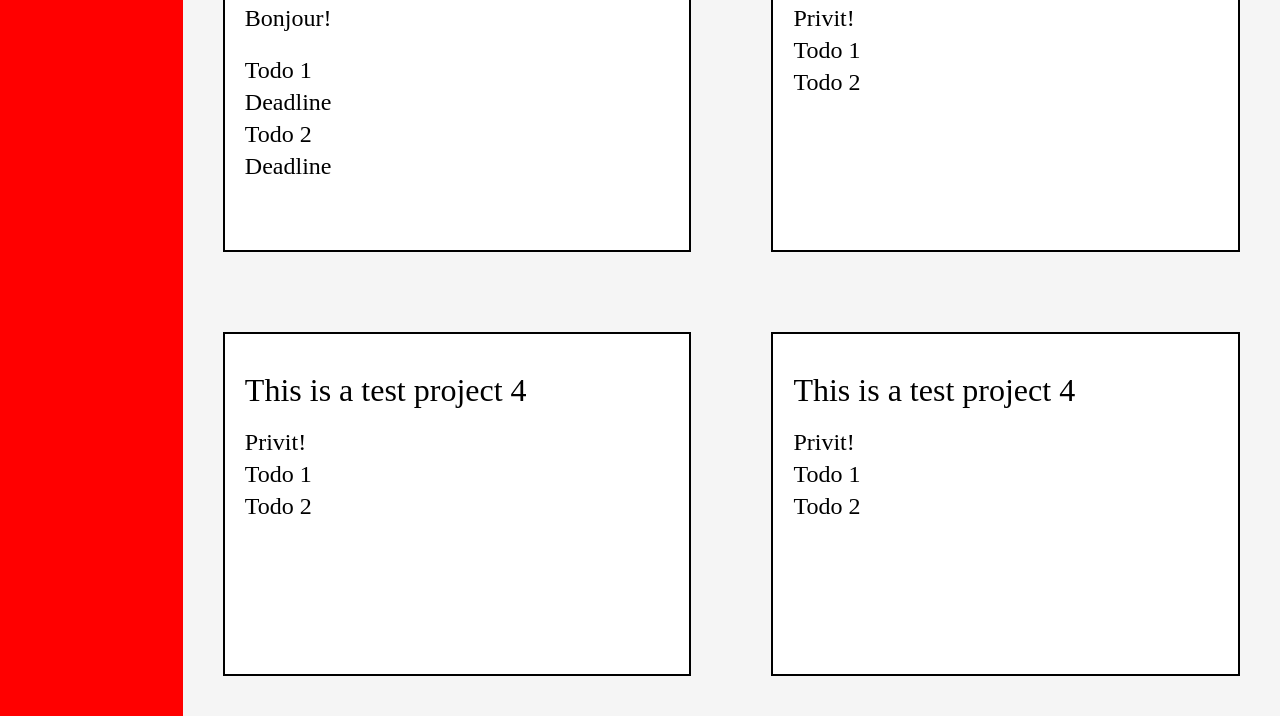
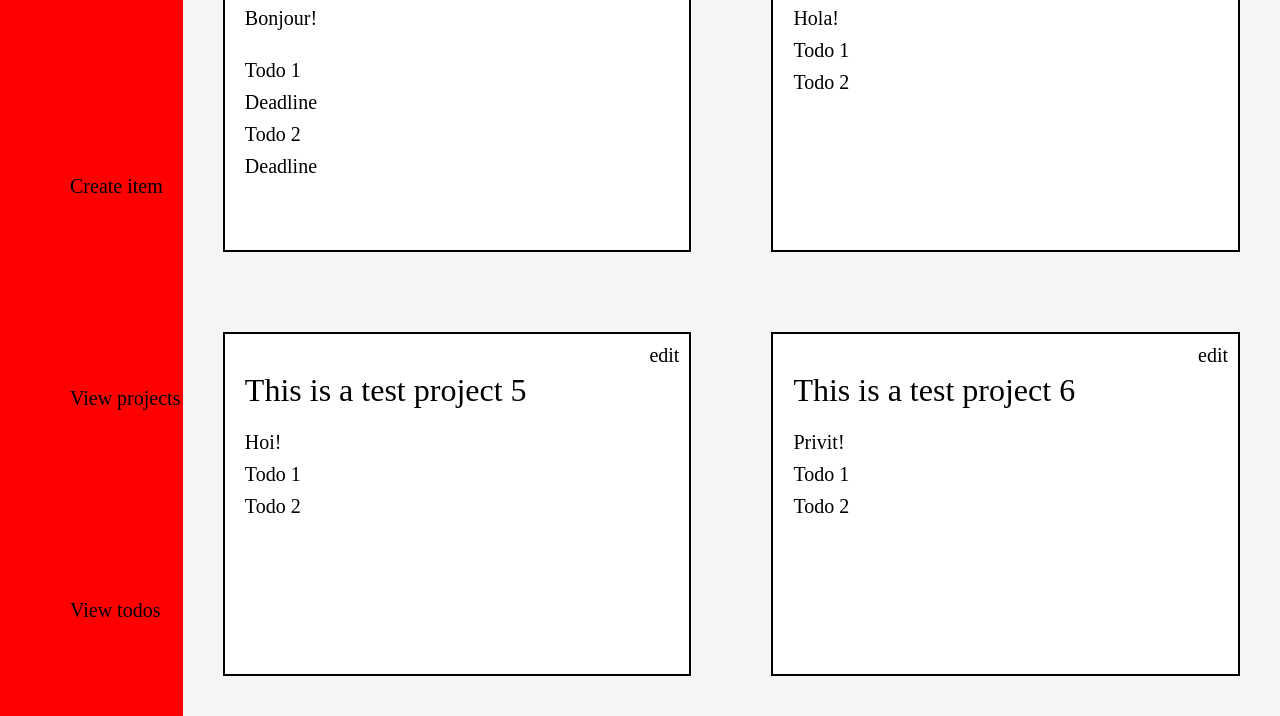
Before and after one commit to mborisevich/atom_todo, a website built with webpack: page src/template.html in a window 1280 px wide. Shown: the part 556-1272 px from the top of the page. Built offline with nearby package versions, Linux system fonts and the light colour scheme.

Commit message:
Added side bar button text

```diff
--- a/src/style.css
+++ b/src/style.css
@@ -59,32 +59,46 @@ div#side-bar {
     background-color: red;
     grid-row-start: 1;
     grid-row-end: 3;
-
+    display: grid;
+    grid-template-rows: 1fr 1fr 1fr 1fr 1fr 1fr;
+    grid-template-columns: 1fr;
+    align-items: center;
+    padding-left: 70px;
+    font-size: 1.25rem;
 }
 div#nav-panel {
     background-color: black;
 }
+
 div#project-container{
     display: flex;
     flex-wrap: wrap;
     background-color: whitesmoke;
 }
 div.project {
+    position: relative;
     flex: 1;
     min-height: 300px;
     min-width: 300px;
-    font-size: 1.5rem;
+    font-size: 1.25rem;
     line-height: 2rem;
     padding: 20px;
     margin: 40px;
     border: 2px black solid;
     background-color: white;
+    overflow: scroll;
 
 }
 div.project>h1 {
     font-size: 2rem;
     padding: 20px 0px;
 }
+p#edit {
+    position: absolute;
+    top: 5px;
+    right: 10px;
+
+}
 p.project-title{
     padding-bottom: 20px;
 }
--- a/src/template.html
+++ b/src/template.html
@@ -8,14 +8,23 @@
 </head>
 <body>
     <div class="grid-container">
-        <div id="side-bar"></div>
+        <div id="side-bar">
+            <div class="side-button">IMAGE</div>
+            <div class="side-button">Create project</div>
+            <div class="side-button">Create todo</div>
+            <div class="side-button">Create item</div>
+            <div class="side-button">View projects</div>
+            <div class="side-button">View todos</div>
+        </div>
         <div id="nav-panel"></div>
         <div id="project-container">
             <div class="project">
+                <p id="edit">edit</p>
                 <h1>This is a test project 1</h1>
                 <p>Hello everyone!</p>
             </div>
             <div class="project">
+                <p id="edit">edit</p>
                 <h1>This is a test project 2</h1>
                 <p>Hi!</p>
                 <ol>
@@ -24,6 +33,7 @@
                 </ol>
             </div>
             <div class="project">
+                <p id="edit">edit</p>
                 <h1>This is a test project 3</h1>
                 <p class="project-title">Bonjour!</p>
                 <ol>
@@ -36,23 +46,26 @@
                 </ol>
             </div>
             <div class="project">
+                <p id="edit">edit</p>
                 <h1>This is a test project 4</h1>
-                <p>Privit!</p>
+                <p>Hola!</p>
                 <ol>
                     <li>Todo 1</li>
                     <li>Todo 2</li>
                 </ol>
             </div>
             <div class="project">
-                <h1>This is a test project 4</h1>
-                <p>Privit!</p>
+                <p id="edit">edit</p>
+                <h1>This is a test project 5</h1>
+                <p>Hoi!</p>
                 <ol>
                     <li>Todo 1</li>
                     <li>Todo 2</li>
                 </ol>
             </div>
             <div class="project">
-                <h1>This is a test project 4</h1>
+                <p id="edit">edit</p>
+                <h1>This is a test project 6</h1>
                 <p>Privit!</p>
                 <ol>
                     <li>Todo 1</li>
```
